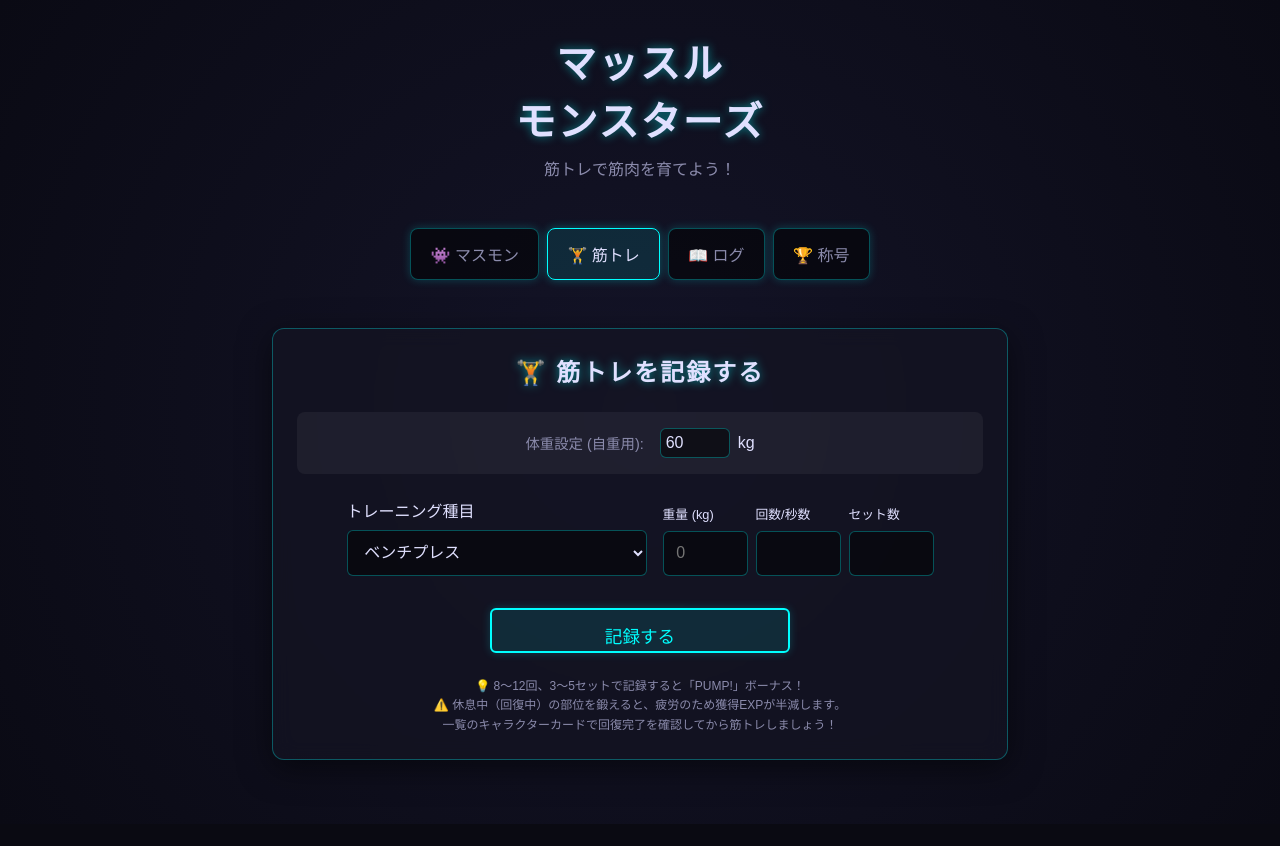
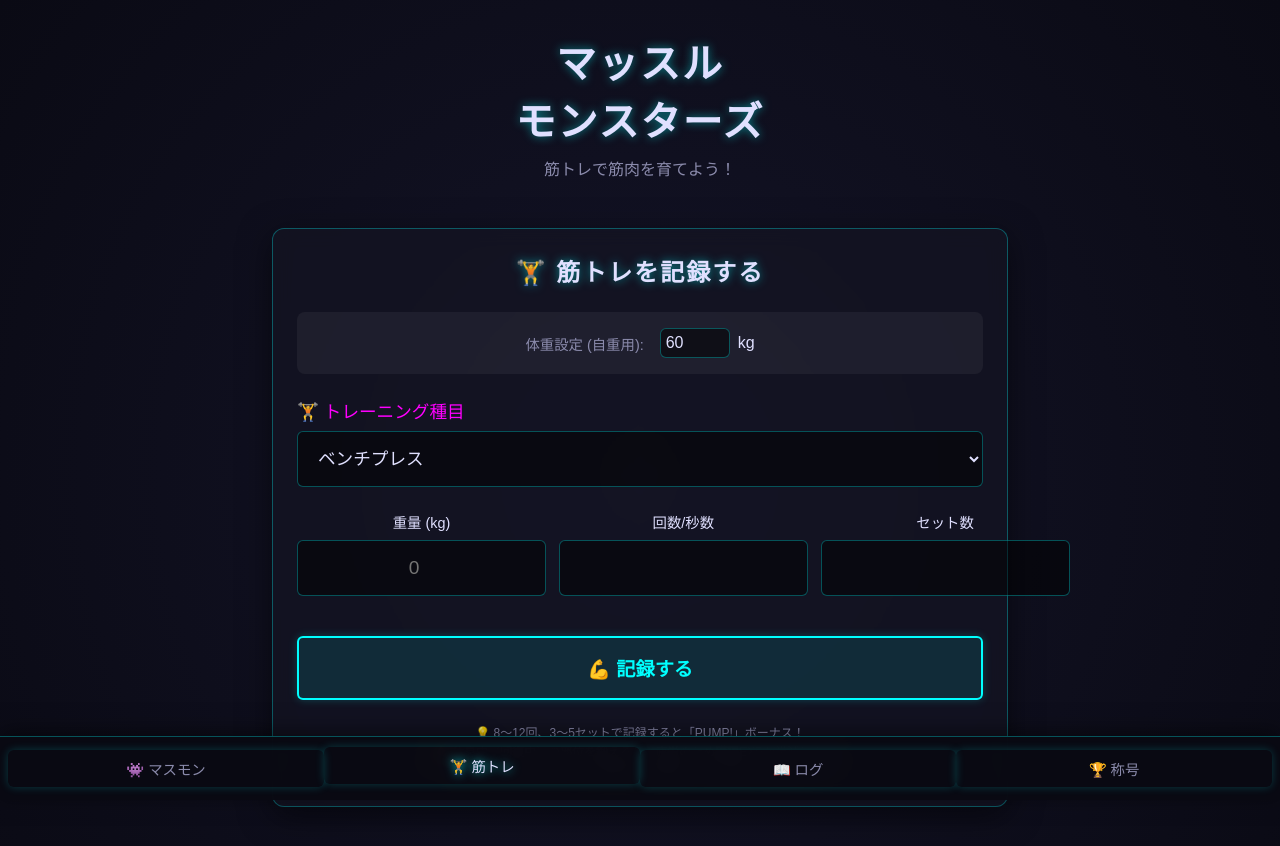
Before and after one commit to Uchu-Kurage/muscle_monsters, a React (Vite) app: page / in a window 1280 px wide. Both pictures are taken after a click on the button "🏋️ 筋トレ". Shown: the top 846 px of the page. Before the commit the page ends 824 px from the top, so only its background shows below. Built offline with nearby package versions, Linux system fonts and the light colour scheme; a web font is replaced by a local one.

Commit message:
Improve UI and layout across the app

```diff
--- a/src/App.tsx
+++ b/src/App.tsx
@@ -832,27 +832,29 @@ function App() {
         <button className={`tab-button ${activeTab === 'achievements' ? 'active' : ''}`} onClick={() => setActiveTab('achievements')}>🏆 称号</button>
       </div>
 
+
+
+      {/* --- タブコンテンツ：キャラクター --- */}
+      {activeTab === 'characters' && (
+        <div style={{ display: 'flex', flexDirection: 'column', alignItems: 'center' }}>
+
           {overworkAlerts.length > 0 && (
-        <div className="glass-panel" style={{ borderColor: 'orange', backgroundColor: 'rgba(255, 165, 0, 0.1)', textAlign: 'center', marginBottom: '1rem' }}>
+            <div className="glass-panel" style={{ borderColor: 'orange', backgroundColor: 'rgba(255, 165, 0, 0.1)', textAlign: 'center', marginBottom: '1rem', width: '100%' }}>
               <h3 style={{ color: 'orange' }}>⚠️ オーバーワーク注意！</h3>
-          <p>以下の筋肉は超回復（十分な休息）が終わる前にトレーニングされたため、今回の獲得EXPが半減しました。筋肉の成長には休息も重要です！</p>
+              <p style={{ fontSize: '0.9rem', marginTop: '0.5rem' }}>超回復前にトレーニングしたため獲得EXPが半減しました。</p>
               <p style={{ fontWeight: 'bold', margin: '0.5rem 0' }}>{overworkAlerts.map(m => MUSCLE_NAMES[m]).join('、')}</p>
-          <button onClick={() => setOverworkAlerts([])} style={{ borderColor: 'orange', color: 'orange', marginTop: '1rem' }}>確認した</button>
+              <button onClick={() => setOverworkAlerts([])} style={{ borderColor: 'orange', color: 'orange', marginTop: '0.5rem', padding: '0.5rem 1rem' }}>確認した</button>
             </div>
           )}
 
           {detrainAlert.length > 0 && (
-        <div className="glass-panel" style={{ borderColor: 'red', backgroundColor: 'rgba(255, 0, 0, 0.1)', textAlign: 'center', marginBottom: '1rem' }}>
+            <div className="glass-panel" style={{ borderColor: 'red', backgroundColor: 'rgba(255, 0, 0, 0.1)', textAlign: 'center', marginBottom: '1rem', width: '100%' }}>
               <h3 style={{ color: '#ff4444' }}>⚠️ 筋肉ダウンのお知らせ</h3>
-          <p>14日間以上トレーニングをサボったため、以下の筋肉が落ちて（EXP半減）しまいました…</p>
+              <p style={{ fontSize: '0.9rem', marginTop: '0.5rem' }}>14日間以上トレーニングをサボったため、筋肉が落ちて（EXP半減）しまいました…</p>
               <p style={{ fontWeight: 'bold', margin: '0.5rem 0' }}>{detrainAlert.join('、')}</p>
-          <button onClick={() => setDetrainAlert([])} style={{ borderColor: 'red', color: 'red', marginTop: '1rem' }}>確認した</button>
+              <button onClick={() => setDetrainAlert([])} style={{ borderColor: 'red', color: 'red', marginTop: '0.5rem', padding: '0.5rem 1rem' }}>確認した</button>
             </div>
           )}
-
-      {/* --- タブコンテンツ：キャラクター --- */}
-      {activeTab === 'characters' && (
-        <div style={{ display: 'flex', flexDirection: 'column', alignItems: 'center' }}>
 
           {/* プロテインボタン */}
           <div style={{ marginBottom: '2rem', width: '100%', maxWidth: '300px' }}>
@@ -888,8 +890,6 @@ function App() {
               <div style={{ display: 'grid', gridTemplateColumns: 'repeat(auto-fill, minmax(130px, 1fr))', gap: '1rem' }}>
                 {group.muscles.map(muscle => {
                   const mStats = stats[muscle];
-                  const reqExp = getRequiredExp(mStats.level);
-                  const progress = (mStats.exp / reqExp) * 100;
                   const isBestPump = bestPumpAlert === muscle;
                   const phase = getEvolutionPhase(mStats.level);
 
@@ -933,36 +933,6 @@ function App() {
                         )}
                       </div>
 
-                      <div style={{ width: '100%', fontSize: '0.7rem' }}>
-                        <div style={{ display: 'flex', justifyContent: 'space-between', marginBottom: '2px' }}>
-                          <span>EXP</span>
-                          <span>{mStats.exp}/{reqExp}</span>
-                        </div>
-                        <div className="exp-bar-container" style={{ height: '4px', marginBottom: '6px' }}>
-                          <div className="exp-bar-fill" style={{ width: `${progress}%` }}></div>
-                        </div>
-
-                        {(mStats.lastTrainedAt || 0) > 0 && (
-                          <>
-                            <div style={{ display: 'flex', justifyContent: 'space-between', marginBottom: '2px', color: 'var(--text-secondary)', fontSize: '0.65rem' }}>
-                              <span>回復</span>
-                              <span style={{ color: isRecovering ? 'orange' : '#39ff14' }}>
-                                {isRecovering ? '休息中' : '完了'}
-                              </span>
-                            </div>
-                            <div className="exp-bar-container" style={{ height: '4px', backgroundColor: 'rgba(255,255,255,0.1)' }}>
-                              <div
-                                style={{
-                                  height: '100%',
-                                  width: `${Math.min(100, Math.max(0, ((Date.now() - mStats.lastTrainedAt!) / requiredRecoveryMs) * 100))}%`,
-                                  backgroundColor: isRecovering ? 'orange' : '#39ff14',
-                                  transition: 'width 0.3s ease'
-                                }}
-                              />
-                            </div>
-                          </>
-                        )}
-                      </div>
                     </div>
                   );
                 })}
@@ -993,11 +963,15 @@ function App() {
             </div>
           </div>
 
-          <form onSubmit={handleRecord} style={{ display: 'flex', flexWrap: 'wrap', gap: '1rem', justifyContent: 'center', alignItems: 'flex-end' }}>
+          <form onSubmit={handleRecord} style={{ display: 'flex', flexDirection: 'column', gap: '1.5rem', alignItems: 'center' }}>
 
-            <div style={{ display: 'flex', flexDirection: 'column', gap: '0.5rem', width: '100%', maxWidth: '300px' }}>
-              <label>トレーニング種目</label>
-              <select value={selectedExerciseId} onChange={e => setSelectedExerciseId(e.target.value)}>
+            <div style={{ display: 'flex', flexDirection: 'column', gap: '0.5rem', width: '100%' }}>
+              <label style={{ fontSize: '1.1rem', color: 'var(--text-accent)' }}>🏋️ トレーニング種目</label>
+              <select
+                value={selectedExerciseId}
+                onChange={e => setSelectedExerciseId(e.target.value)}
+                style={{ width: '100%', padding: '1rem', fontSize: '1.1rem' }}
+              >
                 {EXERCISES.map(ex => (
                   <option key={ex.id} value={ex.id}>
                     {ex.name}
@@ -1006,28 +980,30 @@ function App() {
               </select>
             </div>
 
-            <div style={{ display: 'flex', gap: '0.5rem', flexWrap: 'wrap', justifyContent: 'center' }}>
-              <div style={{ display: 'flex', flexDirection: 'column', gap: '0.5rem', width: '85px' }}>
-                <label style={{ fontSize: '0.8rem' }}>重量 (kg)</label>
+            <div style={{ display: 'flex', gap: '0.8rem', width: '100%', justifyContent: 'space-between' }}>
+              <div style={{ display: 'flex', flexDirection: 'column', gap: '0.5rem', flex: 1 }}>
+                <label style={{ fontSize: '0.9rem', textAlign: 'center' }}>重量 (kg)</label>
                 {isBodyweight ? (
-                  <input type="text" value={`自重(${bodyWeight})`} disabled style={{ backgroundColor: 'rgba(255,255,255,0.1)', color: 'var(--text-secondary)', textAlign: 'center', fontSize: '0.8rem', padding: '0' }} />
+                  <input type="text" value={`自重(${bodyWeight})`} disabled style={{ backgroundColor: 'rgba(255,255,255,0.1)', color: 'var(--text-secondary)', textAlign: 'center', fontSize: '1.1rem', padding: '1rem 0' }} />
                 ) : (
-                  <input type="number" min="0" value={weight} onChange={e => setWeight(Number(e.target.value) || '')} placeholder="0" required />
+                  <input type="number" min="0" value={weight} onChange={e => setWeight(Number(e.target.value) || '')} placeholder="0" required style={{ textAlign: 'center', fontSize: '1.2rem', padding: '1rem 0' }} />
                 )}
               </div>
 
-              <div style={{ display: 'flex', flexDirection: 'column', gap: '0.5rem', width: '85px' }}>
-                <label style={{ fontSize: '0.8rem' }}>回数/秒数</label>
-                <input type="number" min="1" value={reps} onChange={e => setReps(Number(e.target.value) || '')} required />
+              <div style={{ display: 'flex', flexDirection: 'column', gap: '0.5rem', flex: 1 }}>
+                <label style={{ fontSize: '0.9rem', textAlign: 'center' }}>回数/秒数</label>
+                <input type="number" min="1" value={reps} onChange={e => setReps(Number(e.target.value) || '')} required style={{ textAlign: 'center', fontSize: '1.2rem', padding: '1rem 0' }} />
               </div>
 
-              <div style={{ display: 'flex', flexDirection: 'column', gap: '0.5rem', width: '85px' }}>
-                <label style={{ fontSize: '0.8rem' }}>セット数</label>
-                <input type="number" min="1" value={sets} onChange={e => setSets(Number(e.target.value) || '')} required />
+              <div style={{ display: 'flex', flexDirection: 'column', gap: '0.5rem', flex: 1 }}>
+                <label style={{ fontSize: '0.9rem', textAlign: 'center' }}>セット数</label>
+                <input type="number" min="1" value={sets} onChange={e => setSets(Number(e.target.value) || '')} required style={{ textAlign: 'center', fontSize: '1.2rem', padding: '1rem 0' }} />
               </div>
             </div>
 
-            <button type="submit" style={{ height: '45px', width: '100%', maxWidth: '300px', marginTop: '1rem' }}>記録する</button>
+            <button type="submit" style={{ width: '100%', marginTop: '1rem', padding: '1rem', fontSize: '1.2rem', fontWeight: 'bold' }}>
+              💪 記録する
+            </button>
           </form>
 
           {recordSuccess && (
@@ -1214,13 +1190,47 @@ function App() {
       {selectedMuscleInfo && (
         <div className="modal-overlay" onClick={() => setSelectedMuscleInfo(null)}>
           <div className="modal-content glass-panel" onClick={e => e.stopPropagation()} style={{ textAlign: 'left', animation: 'scaleIn 0.3s ease-out', maxWidth: '400px', width: '90%', padding: '1.5rem' }}>
-            <div style={{ display: 'flex', justifyContent: 'space-between', alignItems: 'flex-start', marginBottom: '1rem', borderBottom: '1px solid rgba(255,255,255,0.1)', paddingBottom: '0.5rem' }}>
+            <div style={{ marginBottom: '1rem', borderBottom: '1px solid rgba(255,255,255,0.1)', paddingBottom: '1rem' }}>
+              <div style={{ display: 'flex', justifyContent: 'space-between', alignItems: 'flex-start', marginBottom: '0.5rem' }}>
                 <h2 style={{ color: 'var(--text-accent)', margin: 0, fontSize: '1.4rem' }}>{MUSCLE_NAMES[selectedMuscleInfo]}</h2>
-              <div style={{ textAlign: 'right' }}>
-                <span style={{ fontSize: '0.9rem', color: 'var(--text-secondary)' }}>Lv.{stats[selectedMuscleInfo].level}</span>
-                <br/>
-                <span style={{ fontSize: '0.8rem', color: 'var(--text-secondary)' }}>EXP: {stats[selectedMuscleInfo].exp}/{getRequiredExp(stats[selectedMuscleInfo].level)}</span>
+                <span style={{ fontSize: '1rem', color: 'var(--text-secondary)' }}>Lv.{stats[selectedMuscleInfo].level}</span>
               </div>
+
+              {/* EXP Bar */}
+              <div style={{ marginBottom: '0.8rem' }}>
+                <div style={{ display: 'flex', justifyContent: 'space-between', fontSize: '0.8rem', marginBottom: '2px' }}>
+                  <span>EXP</span>
+                  <span>{stats[selectedMuscleInfo].exp} / {getRequiredExp(stats[selectedMuscleInfo].level)}</span>
+                </div>
+                <div className="exp-bar-container" style={{ height: '6px', margin: 0 }}>
+                  <div className="exp-bar-fill" style={{ width: `${Math.min(100, (stats[selectedMuscleInfo].exp / getRequiredExp(stats[selectedMuscleInfo].level)) * 100)}%` }}></div>
+                </div>
+              </div>
+
+              {/* Recovery Bar */}
+              {(stats[selectedMuscleInfo].lastTrainedAt || 0) > 0 && (() => {
+                const requiredMs = MUSCLE_RECOVERY_HOURS[selectedMuscleInfo] * 60 * 60 * 1000;
+                const elapsedMs = Date.now() - stats[selectedMuscleInfo].lastTrainedAt!;
+                const isRecovering = elapsedMs < requiredMs;
+                return (
+                  <div>
+                    <div style={{ display: 'flex', justifyContent: 'space-between', fontSize: '0.8rem', marginBottom: '2px' }}>
+                      <span>回復ステータス</span>
+                      <span style={{ color: isRecovering ? 'orange' : '#39ff14' }}>{isRecovering ? '休息中' : '完了'}</span>
+                    </div>
+                    <div className="exp-bar-container" style={{ height: '6px', margin: 0, backgroundColor: 'rgba(255,255,255,0.1)' }}>
+                      <div
+                        style={{
+                          height: '100%',
+                          width: `${Math.min(100, Math.max(0, (elapsedMs / requiredMs) * 100))}%`,
+                          backgroundColor: isRecovering ? 'orange' : '#39ff14',
+                          transition: 'width 0.3s ease'
+                        }}
+                      />
+                    </div>
+                  </div>
+                );
+              })()}
             </div>
 
             <div style={{ textAlign: 'center', marginBottom: '1.5rem' }}>
--- a/src/index.css
+++ b/src/index.css
@@ -222,37 +222,51 @@ input:focus, select:focus {
   pointer-events: none;
 }
 
-/* Tabs */
+/* Tabs - Bottom Navigation */
 .tab-container {
   display: flex;
-  justify-content: center;
-  gap: 0.5rem;
-  margin-bottom: 2rem;
-  flex-wrap: wrap;
+  justify-content: space-around;
+  align-items: center;
+  position: fixed;
+  bottom: 0;
+  left: 0;
+  width: 100%;
+  background: rgba(10, 10, 18, 0.95);
+  backdrop-filter: blur(10px);
+  border-top: 1px solid var(--border-color);
+  padding: 0.8rem 0.5rem;
+  z-index: 100;
+  box-shadow: 0 -4px 20px rgba(0, 0, 0, 0.5);
 }
 
 .tab-button {
   font-family: var(--font-pixel);
-  background: rgba(0, 0, 0, 0.5);
-  border: 1px solid var(--border-color);
+  background: transparent;
+  border: none;
   color: var(--text-secondary);
-  padding: 0.8rem 1.2rem;
-  border-radius: 8px;
+  padding: 0.5rem;
   cursor: pointer;
   transition: all 0.2s ease;
-  font-size: 1rem;
+  font-size: 0.9rem;
+  display: flex;
+  flex-direction: column;
+  align-items: center;
+  gap: 4px;
+  flex: 1;
 }
 
 .tab-button.active {
-  background: var(--btn-bg);
-  border-color: var(--border-highlight);
   color: var(--text-primary);
-  box-shadow: 0 0 10px rgba(0, 255, 255, 0.3);
+  text-shadow: 0 0 10px rgba(0, 255, 255, 0.8);
+  transform: translateY(-3px);
 }
 
 .tab-button:hover:not(.active) {
-  background: rgba(30, 30, 50, 0.8);
-  border-color: rgba(0, 255, 255, 0.5);
+  color: var(--border-highlight);
+}
+
+body {
+  padding-bottom: 80px; /* Space for bottom nav */
 }
 
 /* Result Modal */
```
Lines whose indentation alone changed are shown as unchanged.
